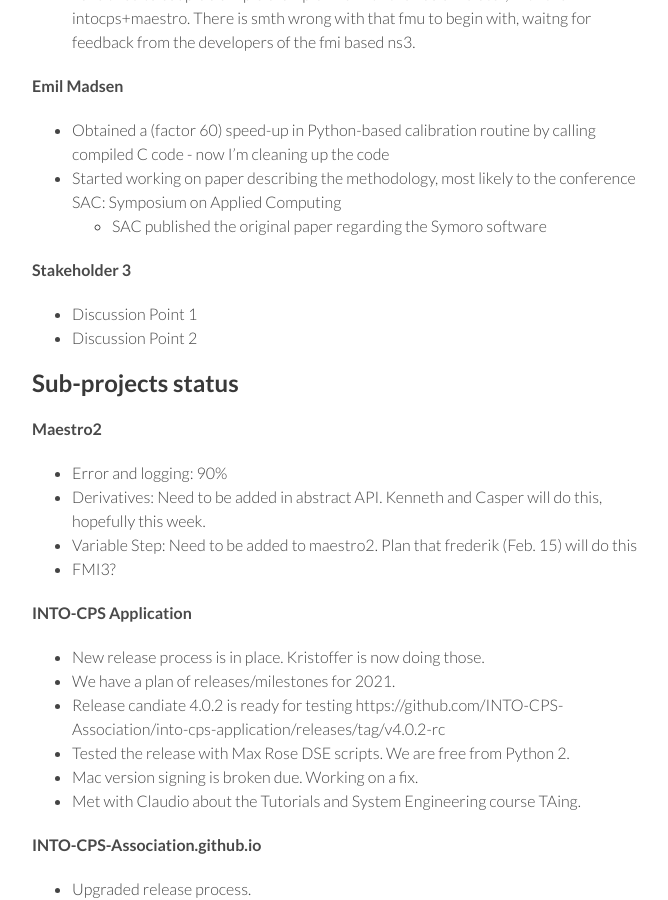
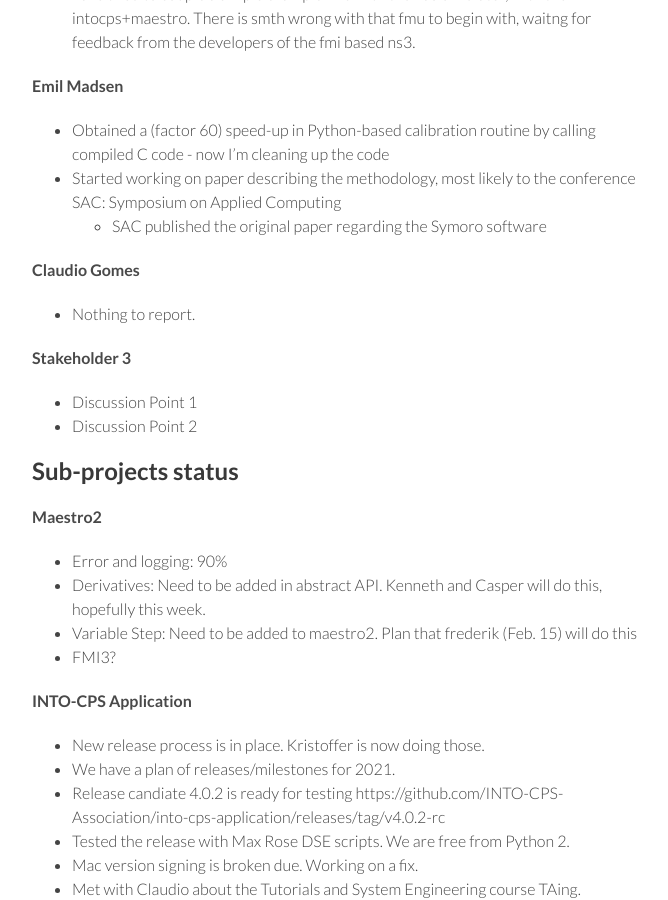
Before and after one commit to digitaltwincentre/digitaltwincentre.github.io, a Jekyll site: the page built from _biweeklies/Biweekly-33.md, in a window 1280 px wide and 900 px high, scrolled down 1747 px. Shown: the whole window, without its empty margins (418-1086 px from the left). Built offline with Jekyll 4.4.1, drawn with Linux system fonts in a browser that asks for light colours; nearby versions of some CDN libraries.

Commit message:
Update Biweekly-33.md

```diff
--- a/_biweeklies/Biweekly-33.md
+++ b/_biweeklies/Biweekly-33.md
@@ -73,6 +73,9 @@ date: 11 February 2021, 1230 CET
 * Started working on paper describing the methodology, most likely to the conference SAC: Symposium on Applied Computing
   * SAC published the original paper regarding the Symoro software
 
+#### Claudio Gomes
+* Nothing to report.
+
 #### Stakeholder 3
 * Discussion Point 1
 * Discussion Point 2
```
